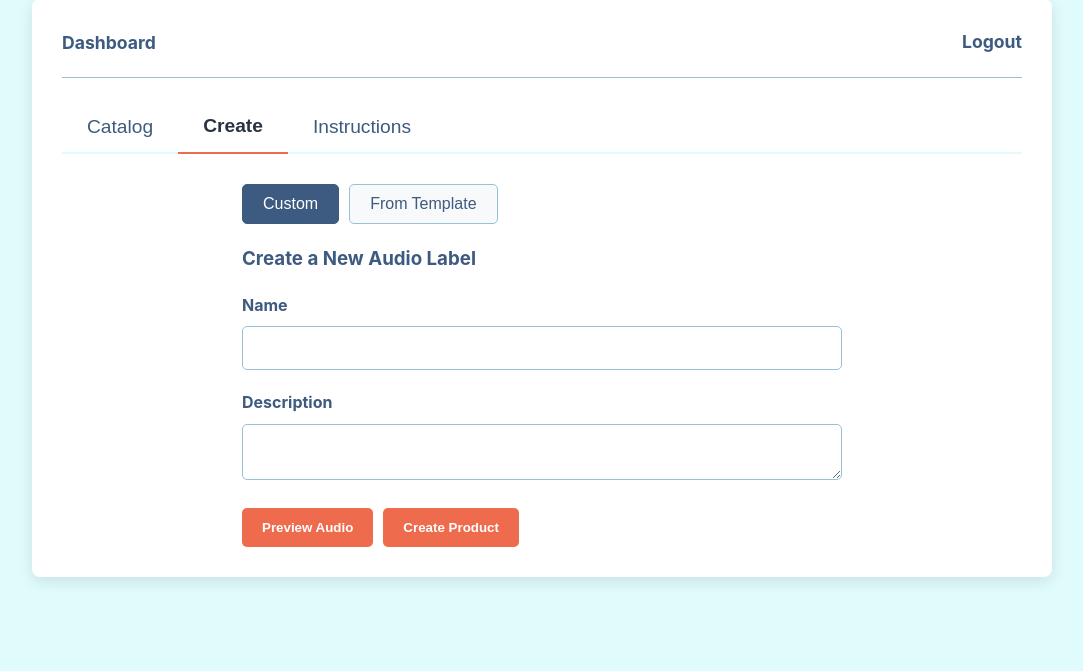
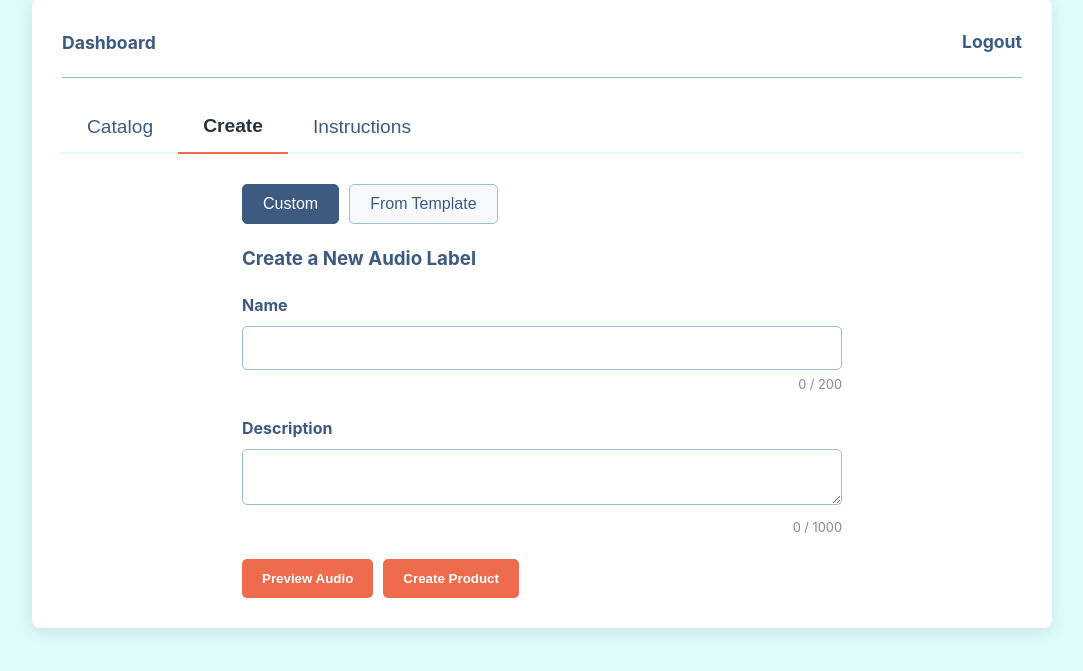
Before and after one commit to AaritKumar/blindmanagementsystem, a Django app: page /dashboard/?tab=create in a window 1280 px wide. Shown: the part 41-712 px from the top of the page, without its empty margins (98-1181 px from the left). Run offline with Django 5.2, Linux system fonts and the light colour scheme; a user stored in the database is signed in; data comes from the database, SQL or seed files in the repository; both versions use the stored data as it was after the commit.

Commit message:
Enhanced UI Practices

```diff
--- a/products/static/products/css/dashboard.css
+++ b/products/static/products/css/dashboard.css
@@ -368,3 +368,11 @@
     font-size: 0.9em;
     margin-top: 5px;
 }
+
+.char-counter {
+    display: block;
+    text-align: right;
+    font-size: 0.8em;
+    color: #888;
+    margin-top: 5px;
+}
--- a/products/static/products/js/dashboard.js
+++ b/products/static/products/js/dashboard.js
@@ -14,6 +14,7 @@ document.addEventListener('DOMContentLoaded', function() {
             this.initFolderCreation();
             this.initFormValidation();
             this.initTemplateSearch();
+            this.initProductCreation();
         }
 
         initTabs() {
@@ -260,9 +261,16 @@ document.addEventListener('DOMContentLoaded', function() {
 
             productForm.setAttribute('novalidate', true);
 
+            const name = document.getElementById('id_name');
+            const description = document.getElementById('id_text_description');
+
+            this.updateCharCounter(name, 200);
+            this.updateCharCounter(description, 1000);
+
+            name.addEventListener('input', () => this.updateCharCounter(name, 200));
+            description.addEventListener('input', () => this.updateCharCounter(description, 1000));
+
             productForm.addEventListener('submit', (event) => {
-                const name = document.getElementById('id_name');
-                const description = document.getElementById('id_text_description');
                 let isValid = true;
 
                 if (name.value.trim() === '') {
@@ -283,6 +291,18 @@ document.addEventListener('DOMContentLoaded', function() {
                     event.preventDefault();
                 }
             });
+        }
+
+        updateCharCounter(field, maxLength) {
+            const counter = field.parentElement.querySelector('.char-counter');
+            if (counter) {
+                counter.textContent = `${field.value.length} / ${maxLength}`;
+                if (field.value.length > maxLength) {
+                    counter.style.color = '#ee6c4d';
+                } else {
+                    counter.style.color = '';
+                }
+            }
         }
 
         showError(field, message) {
@@ -329,6 +349,87 @@ document.addEventListener('DOMContentLoaded', function() {
             });
         }
 
+        initProductCreation() {
+            const form = document.getElementById('product-creation-form');
+            if (!form) return;
+
+            form.addEventListener('submit', (event) => {
+                event.preventDefault();
+
+                // Trigger validation before submitting
+                const name = document.getElementById('id_name');
+                const description = document.getElementById('id_text_description');
+                let isValid = true;
+                if (name.value.trim() === '') { this.showError(name, 'Product name is required.'); isValid = false; }
+                if (description.value.trim() === '') { this.showError(description, 'Text description is required.'); isValid = false; }
+                if (!isValid) return;
+
+
+                const formData = new FormData(form);
+
+                fetch(form.action, {
+                    method: 'POST',
+                    body: formData,
+                    headers: {
+                        'X-CSRFToken': this.csrfToken,
+                        'X-Requested-With': 'XMLHttpRequest'
+                    }
+                })
+                .then(response => response.json())
+                .then(data => {
+                    if (data.status === 'ok') {
+                        this.addNewProductToDOM(data.product);
+                        form.reset();
+                        this.openTab('catalog');
+                    } else {
+                        alert('Error creating product.');
+                    }
+                });
+            });
+        }
+
+        addNewProductToDOM(product) {
+            const uncategorizedGrid = document.getElementById('uncategorized-grid');
+            const newProductDiv = document.createElement('div');
+            newProductDiv.className = 'grid-item';
+            newProductDiv.dataset.id = product.pk;
+            newProductDiv.dataset.description = product.text_description;
+
+            newProductDiv.innerHTML = `
+                <p><strong>${product.name}</strong></p>
+                <img src="${product.image_data}" alt="QR Code for ${product.name}" width="100">
+                <div class="item-actions">
+                    <button class="btn-icon preview-btn" title="Play Audio Preview">
+                        <svg class="icon-play" viewBox="0 0 24 24"><path d="M8 5v14l11-7z"></path></svg>
+                        <span class="sr-only">Play Audio Preview</span>
+                    </button>
+                    <a href="${product.edit_url}" class="btn-icon" title="Edit">
+                        <svg class="icon-edit" viewBox="0 0 24 24"><path d="M3 17.25V21h3.75L17.81 9.94l-3.75-3.75L3 17.25zM20.71 7.04c.39-.39.39-1.02 0-1.41l-2.34-2.34c-.39-.39-1.02-.39-1.41 0l-1.83 1.83 3.75 3.75 1.83-1.83z"></path></svg>
+                        <span class="sr-only">Edit</span>
+                    </a>
+                    <a href="${product.image_data}" download="${product.filename}" class="btn-icon" title="Download">
+                        <svg viewBox="0 0 24 24"><path d="M19 9h-4V3H9v6H5l7 7 7-7zM5 18v2h14v-2H5z"></path></svg>
+                        <span class="sr-only">Download QR Code</span>
+                    </a>
+                    <form method="post" action="${product.delete_url}" style="display:inline;">
+                        <input type="hidden" name="csrfmiddlewaretoken" value="${this.csrfToken}">
+                        <button type="submit" class="btn-icon" title="Delete" onclick="return confirm('Are you sure?');">
+                            <svg class="icon-delete" viewBox="0 0 24 24"><path d="M6 19c0 1.1.9 2 2 2h8c1.1 0 2-.9 2-2V7H6v12zM19 4h-3.5l-1-1h-5l-1 1H5v2h14V4z"></path></svg>
+                            <span class="sr-only">Delete</span>
+                        </button>
+                    </form>
+                </div>
+            `;
+            uncategorizedGrid.appendChild(newProductDiv);
+
+            // Add event listener for the new preview button
+            newProductDiv.querySelector('.preview-btn').addEventListener('click', event => {
+                const description = event.currentTarget.closest('.grid-item').dataset.description;
+                this.speak(description);
+            });
+        }
+
+
 
 
     }
--- a/products/views.py
+++ b/products/views.py
@@ -54,7 +54,23 @@ class ProductCreateView(LoginRequiredMixin, CreateView):
 
         form.instance.owner = self.request.user
         response = super().form_valid(form)
-        QRCode.objects.create(linked_product=self.object)
+
+        qr_code = QRCode.objects.create(linked_product=self.object)
+
+        if self.request.headers.get('x-requested-with') == 'XMLHttpRequest':
+            return JsonResponse({
+                'status': 'ok',
+                'product': {
+                    'pk': self.object.pk,
+                    'name': self.object.name,
+                    'text_description': self.object.text_description,
+                    'image_data': qr_code.image_data,
+                    'filename': qr_code.get_filename(),
+                    'edit_url': reverse_lazy('product_edit', kwargs={'pk': self.object.pk}),
+                    'delete_url': reverse_lazy('product_delete', kwargs={'pk': self.object.pk}),
+                }
+            })
+
         return response
 
 
--- a/static/css/main.css
+++ b/static/css/main.css
@@ -168,19 +168,3 @@ h1, h2, h3 {
     white-space: nowrap;
     border-width: 0;
 }
-
-/* --- Ripple Effect --- */
-.ripple {
-    position: absolute;
-    border-radius: 50%;
-    transform: scale(0);
-    animation: ripple 600ms linear;
-    background-color: rgba(255, 255, 255, 0.7);
-}
-
-@keyframes ripple {
-    to {
-        transform: scale(4);
-        opacity: 0;
-    }
-}
--- a/static/js/ripple.js
+++ /dev/null
@@ -1,30 +0,0 @@
-// static/js/ripple.js
-document.addEventListener('DOMContentLoaded', function() {
-    function createRipple(event) {
-        const button = event.currentTarget;
-
-        const circle = document.createElement("span");
-        const diameter = Math.max(button.clientWidth, button.clientHeight);
-        const radius = diameter / 2;
-
-        circle.style.width = circle.style.height = `${diameter}px`;
-        circle.style.left = `${event.clientX - button.getBoundingClientRect().left - radius}px`;
-        circle.style.top = `${event.clientY - button.getBoundingClientRect().top - radius}px`;
-        circle.classList.add("ripple");
-
-        const ripple = button.getElementsByClassName("ripple")[0];
-
-        if (ripple) {
-            ripple.remove();
-        }
-
-        button.appendChild(circle);
-    }
-
-    const buttons = document.querySelectorAll(".btn, .btn-icon, .tab-link");
-    buttons.forEach(button => {
-        button.addEventListener("click", createRipple);
-        button.style.position = 'relative';
-        button.style.overflow = 'hidden';
-    });
-});
--- a/templates/base.html
+++ b/templates/base.html
@@ -7,7 +7,6 @@
     <title>{% block title %}Accessible QR Audio{% endblock %}</title>
     <link rel="stylesheet" href="{% static 'css/main.css' %}">
     <script src="{% static 'js/audio_unlock.js' %}" defer></script>
-    <script src="{% static 'js/ripple.js' %}" defer></script>
     {% block head %}{% endblock %}
 </head>
 <body>
--- a/templates/products/product_form.html
+++ b/templates/products/product_form.html
@@ -10,11 +10,13 @@
             {% csrf_token %}
             <div class="form-group">
                 <label for="id_name">Name</label>
-                <input type="text" name="name" id="id_name" required>
+                <input type="text" name="name" id="id_name" required maxlength="200">
+                <small class="char-counter">0 / 200</small>
             </div>
             <div class="form-group">
                 <label for="id_text_description">Description</label>
-                <textarea name="text_description" id="id_text_description" required></textarea>
+                <textarea name="text_description" id="id_text_description" required maxlength="1000"></textarea>
+                <small class="char-counter">0 / 1000</small>
             </div>
             <div class="form-actions">
                 <button type="button" id="custom-preview-btn" class="btn btn-secondary">Preview Audio</button>
```
Also changed, not shown: db.sqlite3.
